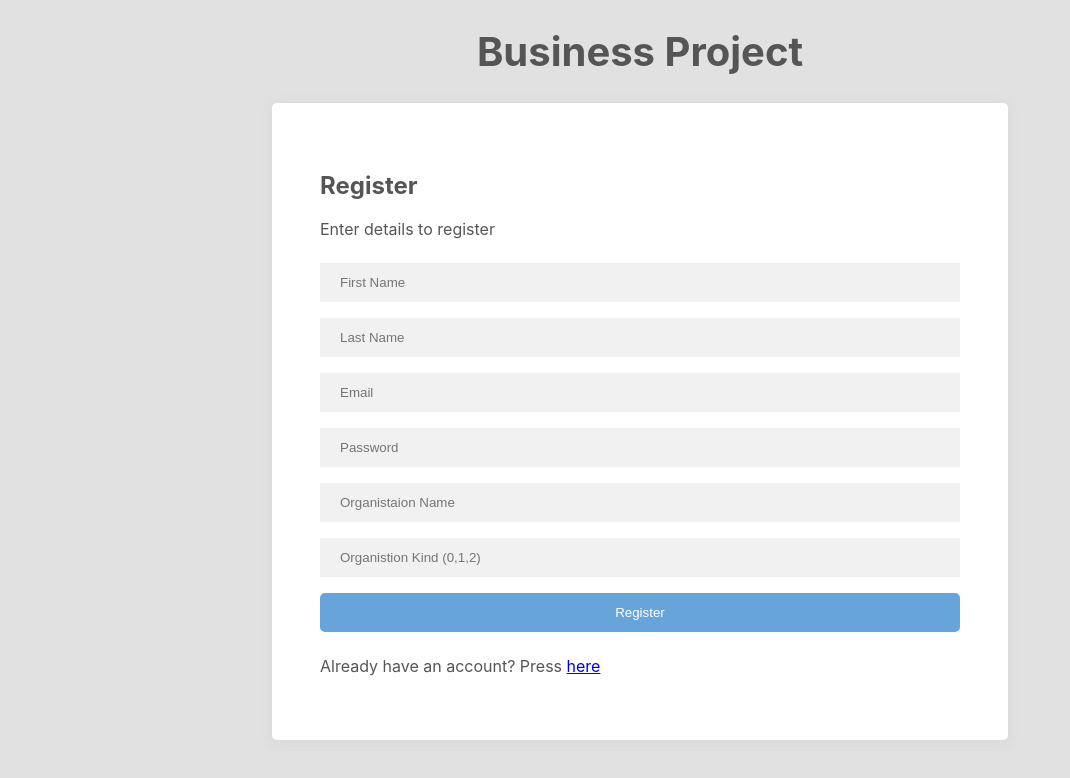
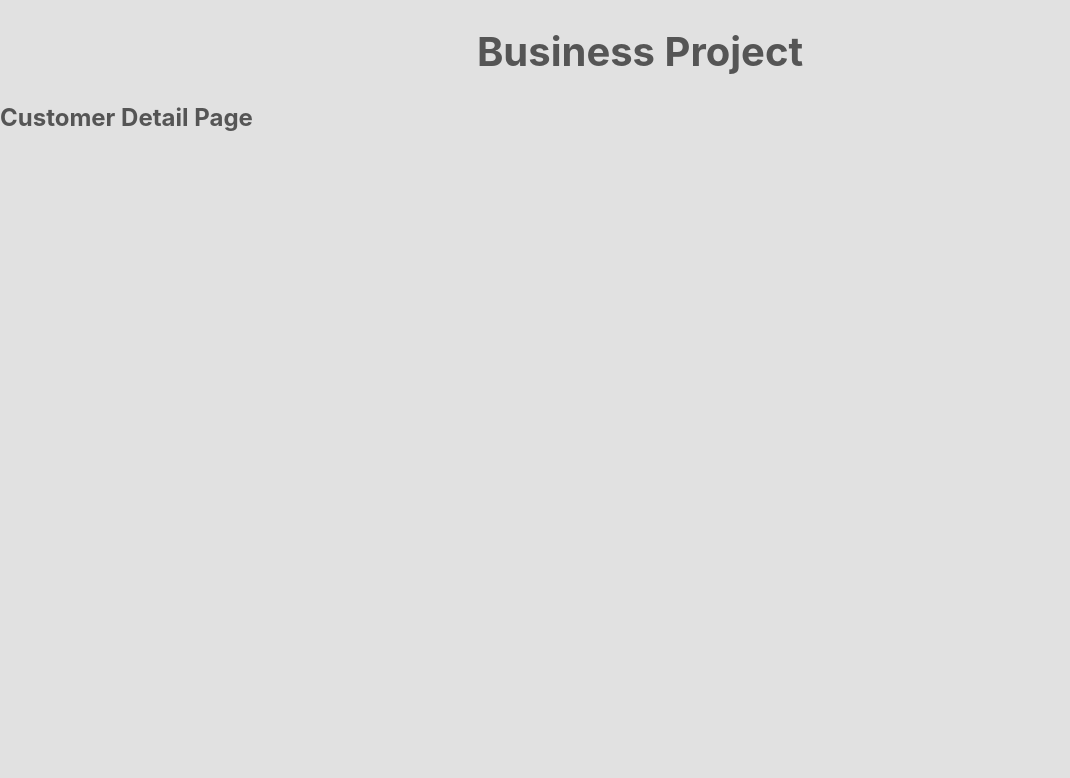
Before and after one commit to lduvnas/js3-business-project, a React (Create React App) app: page /customers/1 in a window 1280 px wide. Shown: the top 778 px of the page, without its empty margins (0-1070 px from the left). Built offline with nearby package versions, Linux system fonts and the light colour scheme.

Commit message:
Add CustomerDetailPage and Link

```diff
--- a/package.json
+++ b/package.json
@@ -10,6 +10,7 @@
     "react-dom": "^16.13.1",
     "react-router-dom": "^5.2.0",
     "react-scripts": "3.4.3",
+    "slugify": "^1.4.5",
     "styled-components": "^5.2.0"
   },
   "scripts": {
--- a/src/App.js
+++ b/src/App.js
@@ -6,6 +6,7 @@ import RegisterPage from "./pages/RegisterPage";
 import styled from "styled-components";
 import "./App.css";
 import ConfirmPage from "./pages/ConfirmPage";
+import CustomerDetailPage from "./pages/CustomerDetailPage";
 
 const Title = styled.h1`
   font-size: 2.5em;
@@ -17,6 +18,9 @@ function App() {
     <div>
       <Title>Business Project</Title>
       <Switch>
+        <Route path="/customers/:customer">
+          <CustomerDetailPage />
+        </Route>
         <Route path="/home">
           <HomePage />
         </Route>
--- a/src/components/GetCustomers.jsx
+++ b/src/components/GetCustomers.jsx
@@ -1,4 +1,6 @@
 import React, { useState } from "react";
+import { Link } from "react-router-dom";
+/* import slugify from "react-slugify"; */
 import UserKit from "../data/UserKit";
 import styled from "styled-components";
 
@@ -18,10 +20,6 @@ export default function GetCustomers() {
   const userKit = new UserKit();
   const [customerList, setCustomerList] = useState([]);
 
-  /*   useEffect(() => {
-      getCustomerList();
-    }, []);
-   */
   function getCustomerList() {
     userKit
       .getCustomerList()
@@ -40,7 +38,9 @@ export default function GetCustomers() {
         customerList.map(customerItem => {
           return (
             /*   <div key={customerItem.id}> */
-            <p>{customerItem.name}</p>
+            <Link to={`/customers/${customerItem.name}`}>
+              {customerItem.name}
+            </Link>
             /*  </div> */
           );
         })}
--- /dev/null
+++ b/src/pages/CustomerDetailPage.jsx
@@ -0,0 +1,9 @@
+import React from "react";
+
+export default function CustomerDetailPage() {
+  return (
+    <div>
+      <h2>Customer Detail Page</h2>
+    </div>
+  );
+}
```
Also changed, not shown: 1 other file (tests, documents, lock files or other folders).
